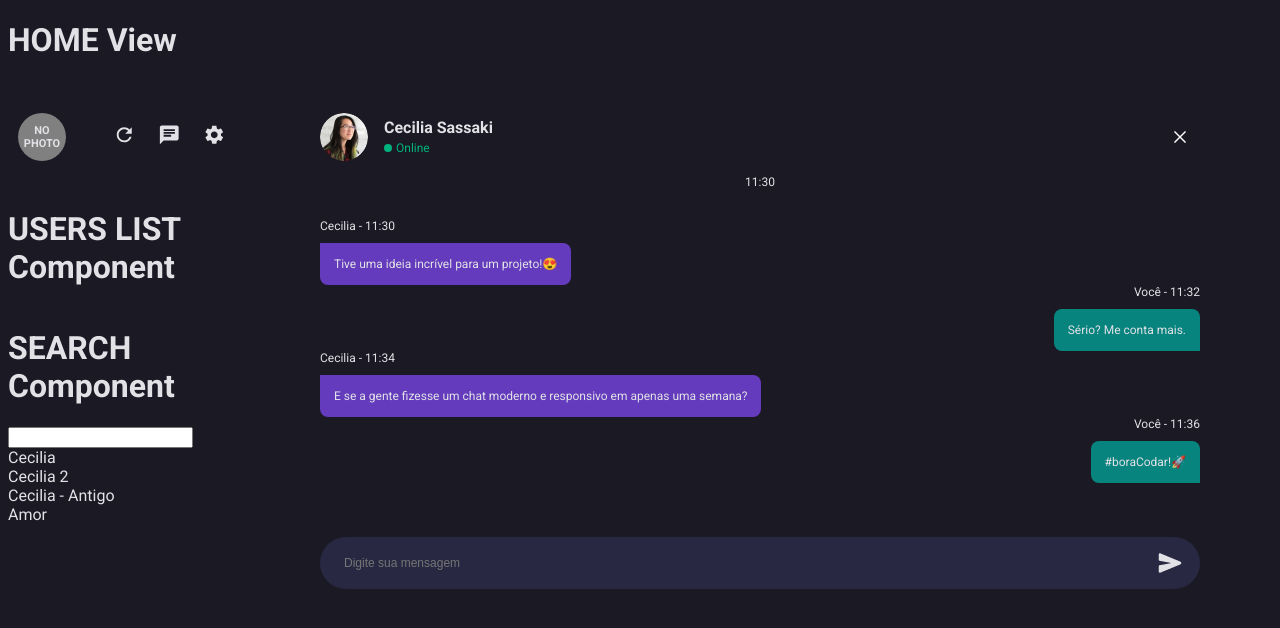
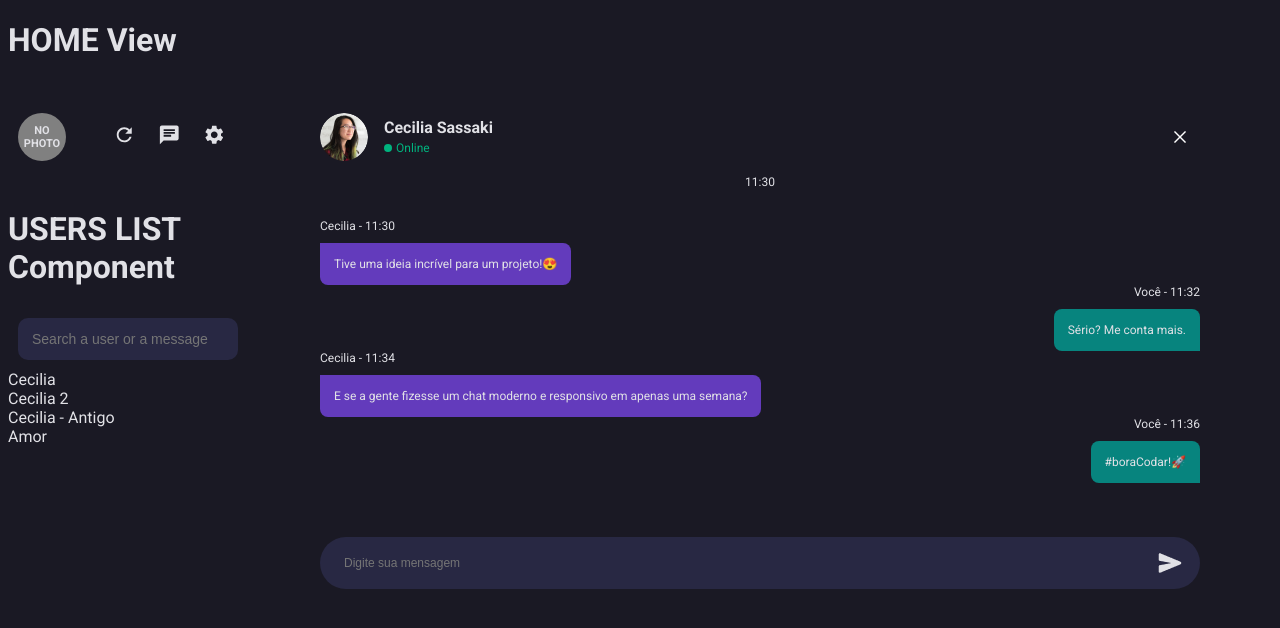
Before and after one commit to marcusviniciusmo/Chat-Bora_Codar_Dev04, a React (Vite) app in the folder frontend/: page / in a window 1280 px wide. Shown: the top 628 px of the page. Built offline with nearby package versions, Linux system fonts and the light colour scheme.

Commit message:
Search component styling

```diff
--- a/frontend/src/components/Search/index.tsx
+++ b/frontend/src/components/Search/index.tsx
@@ -1,3 +1,5 @@
+import { Container, Input } from "./styles";
+
 type SearchProps = {
   inputSearch: string;
   setInput: Function;
@@ -5,14 +7,13 @@ type SearchProps = {
 
 export function Search(props: SearchProps) {
   return (
-    <>
-      <h1>SEARCH Component</h1>
-
-      <input
+    <Container>
+      <Input
         type='text'
+        placeholder='Search a user or a message'
         value={props.inputSearch}
         onChange={e => props.setInput(e.target.value)}
       />
-    </>
+    </Container>
   );
 };
--- /dev/null
+++ b/frontend/src/components/Search/styles.tsx
@@ -0,0 +1,22 @@
+import styled from "styled-components";
+
+export const Container = styled.div`
+  padding: 1rem;
+  display: flex;
+  flex-direction: column;
+  align-self: stretch;
+`;
+
+export const Input = styled.input`
+  background: var(--background-input-send);
+  color: var(--color);
+  font-size: 1.4rem;
+  height: 4rem;
+  padding-inline: 1.2rem;
+  border: none;
+  border-radius: 1rem;
+
+  &::placeholder {
+    padding-inline: 0.2rem;
+  }
+`;
```
